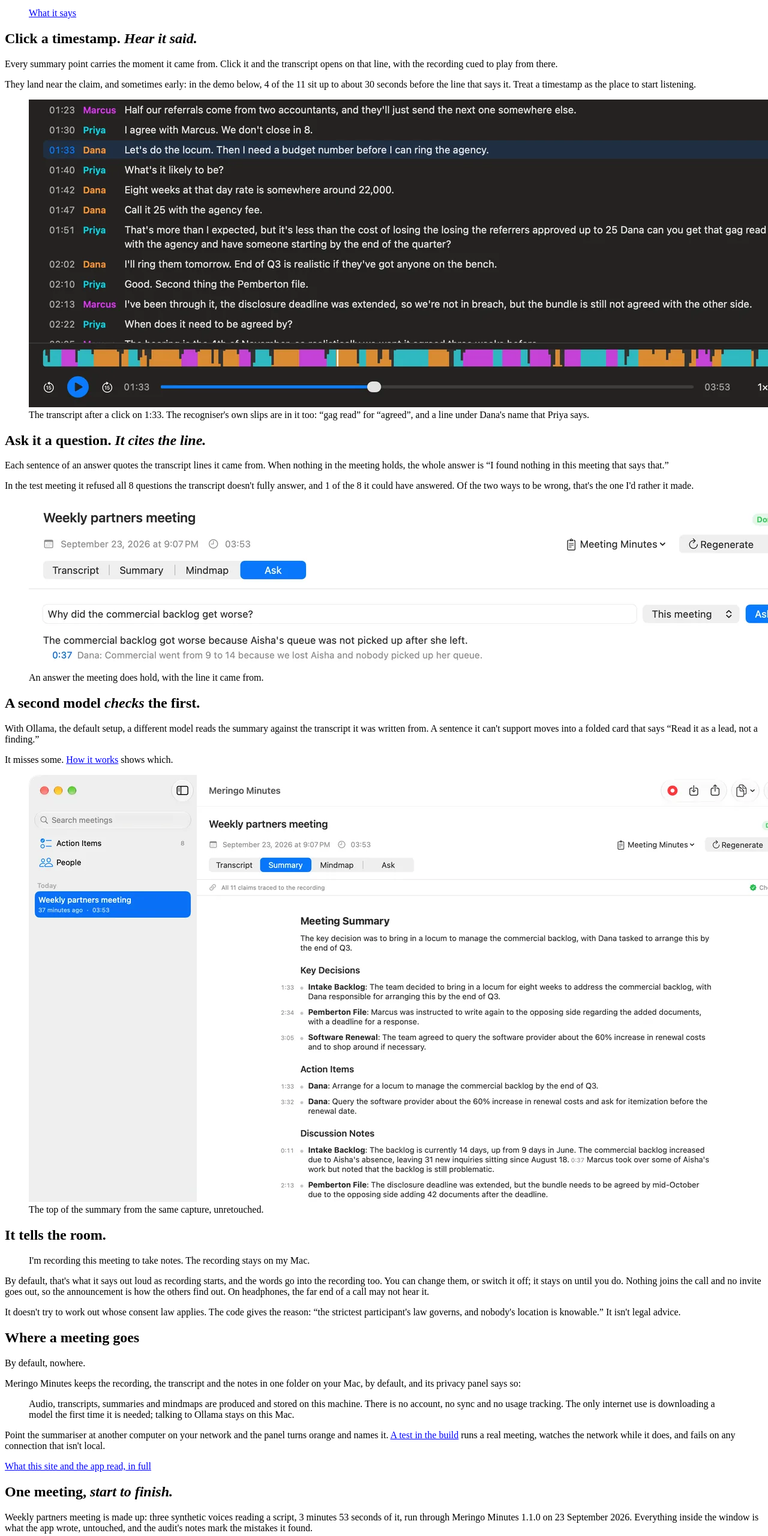
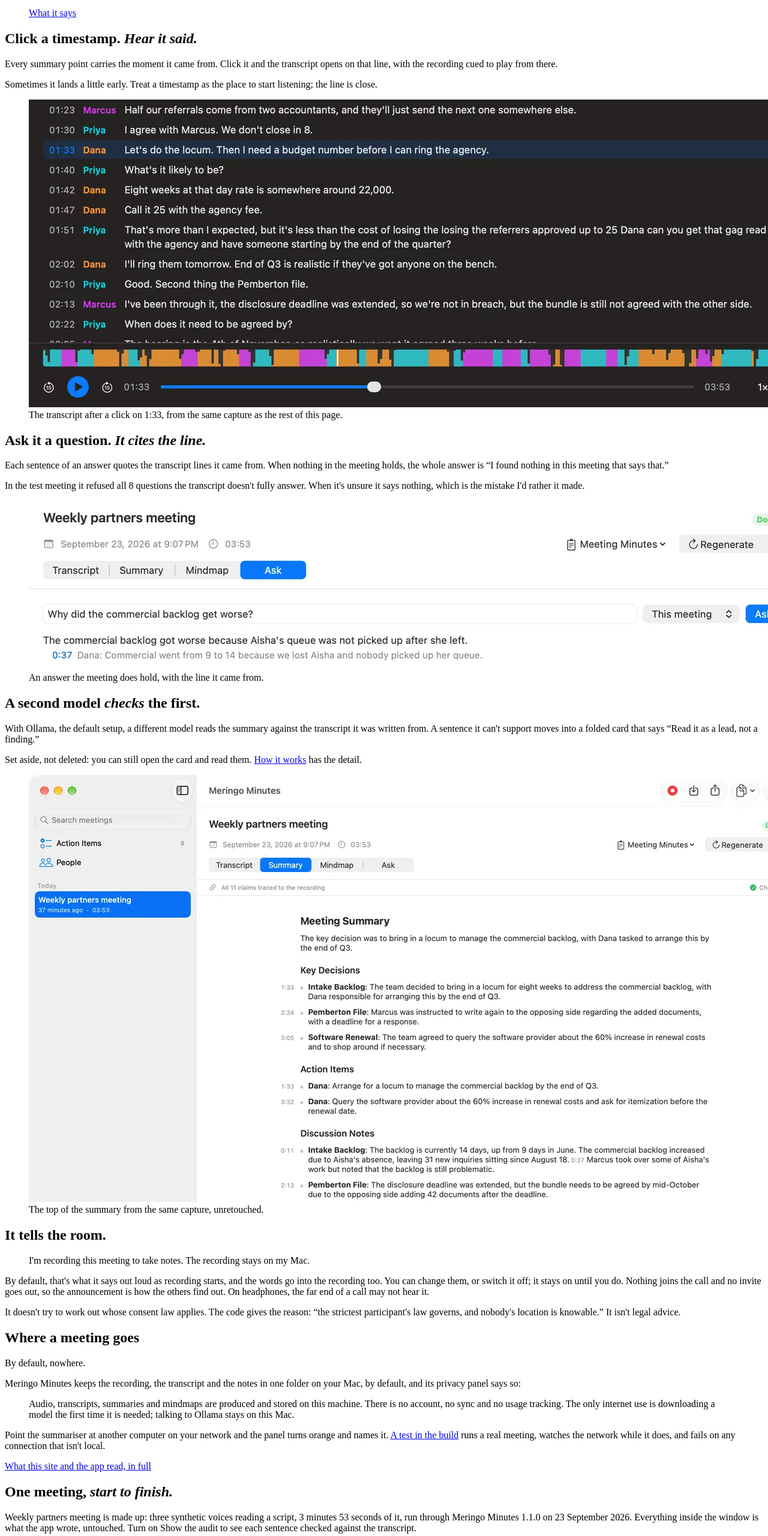
Before and after one commit to meringo-music/meringo-minutes-web, a website with bundled scripts: page index.html in a window 1280 px wide. Shown: the part 961-3522 px from the top of the page at 60% size. Built offline with nearby package versions, Linux system fonts and the light colour scheme.

Commit message:
Home page: the audit stays behind its toggle
Adam's read: this audience isn't the audiophile one, and a running tally of
the demo's own mistakes reads to a professional buyer as a confession, not
as proof. The refusal stays as the hook and every fact stays on the site;
what moves is where the error-counting lives.

The scoreboard now shows only with Show the audit on (it is that layer's
voice), the timestamp block says "sometimes it lands a little early" in
place of the four-of-eleven count, the transcript caption no longer lists
the recogniser's slips, the Ask block keeps the eight refusals and drops
the one wrong refusal, and the demo intro points at the toggle instead of
at "the mistakes it found". How it works still carries every number.

```diff
--- a/assets/css/site.css
+++ b/assets/css/site.css
@@ -624,7 +624,9 @@ main.page .faq-item > p { margin: 0 0 var(--space-4); }
 .audit-static { border-left: 2px solid var(--rule); padding-left: 12px; color: var(--text-2); }
 @media (max-width: 520px) { .demo-pane, .demo-window .app-head { padding: 12px 16px; } .demo-window .app-tabs { margin-left: 16px; } }
 
-/* The scoreboard: each count a line of its own, the numbers in the display face */
+/* The scoreboard: part of the audit layer, so it shows only with the toggle on;
+   each count a line of its own, the numbers in the display face */
+.demo:not([data-audit="on"]) .demo-score { display: none; }
 .demo-score { margin: var(--space-8) 0 0; padding: var(--space-4) var(--space-6) var(--space-3); background: var(--surface-1); border: 1px solid var(--border); border-radius: var(--radius-md); }
 .score-list { list-style: none; margin: var(--space-2) 0 var(--space-3); padding: 0; }
 .score-list li { padding: var(--space-2) 0; border-top: 1px solid var(--border); color: var(--text-2); font-size: var(--text-sm); }
--- a/index.html
+++ b/index.html
@@ -147,7 +147,7 @@
         <div class="proof-text">
           <h2 id="timestamps-title">Click a timestamp. <em>Hear it said.</em></h2>
           <p>Every summary point carries the moment it came from. Click it and the transcript opens on that line, with the recording cued to play from there.</p>
-          <p>They land near the claim, and sometimes early: in the demo below, <span data-fact="demo-anchor-miss">4</span> of the <span data-fact="demo-anchored">11</span> sit up to about <span data-fact="demo-miss-lag">30</span> seconds before the line that says it. Treat a timestamp as the place to start listening.</p>
+          <p>Sometimes it lands a little early. Treat a timestamp as the place to start listening; the line is close.</p>
         </div>
         <figure class="shot">
           <picture>
@@ -156,7 +156,7 @@
             <source srcset="/assets/img/frames/transcript-cue-light.webp" type="image/webp">
             <img src="/assets/img/frames/transcript-cue-light.png" width="1280" height="513" loading="lazy" decoding="async" alt="The transcript in the Meringo Minutes window after clicking the 1:33 timestamp: that line is highlighted, and the player below is parked at 01:33.">
           </picture>
-          <figcaption>The transcript after a click on <span data-lint="app">1:33</span>. The recogniser's own slips are in it too: <q data-lint="app">gag read</q> for <q>agreed</q>, and a line under Dana's name that Priya says.</figcaption>
+          <figcaption>The transcript after a click on <span data-lint="app">1:33</span>, from the same capture as the rest of this page.</figcaption>
         </figure>
       </div>
     </section>
@@ -166,7 +166,7 @@
         <div class="proof-text">
           <h2 id="ask-title">Ask it a question. <em>It cites the line.</em></h2>
           <p>Each sentence of an answer quotes the transcript lines it came from. When nothing in the meeting holds, the whole answer is <q data-lint="app">I found nothing in this meeting that says that.</q></p>
-          <p>In the test meeting it refused all <span data-fact="ask-unanswerable">8</span> questions the transcript doesn't fully answer, and <span data-fact="ask-answerable-refused">1</span> of the <span data-fact="ask-answerable">8</span> it could have answered. Of the two ways to be wrong, that's the one I'd rather it made.</p>
+          <p>In the test meeting it refused all <span data-fact="ask-unanswerable">8</span> questions the transcript doesn't fully answer. When it's unsure it says nothing, which is the mistake I'd rather it made.</p>
         </div>
         <figure class="shot">
           <picture>
@@ -185,7 +185,7 @@
         <div class="proof-text">
           <h2 id="checked-title">A second model <em>checks</em> the first.</h2>
           <p>With Ollama, the default setup, a different model reads the summary against the transcript it was written from. A sentence it can't support moves into a folded card that says <q data-lint="app">Read it as a lead, not a finding.</q></p>
-          <p>It misses some. <a href="/how-it-works/#checked">How it works</a> shows which.</p>
+          <p>Set aside, not deleted: you can still open the card and read them. <a href="/how-it-works/#checked">How it works</a> has the detail.</p>
         </div>
         <figure class="shot">
           <picture>
@@ -231,14 +231,14 @@
       <div class="wrap">
         <div class="demo-intro">
           <h2 id="demo-title">One meeting, <em>start to finish.</em></h2>
-          <p class="lead">Weekly partners meeting is made up: three synthetic voices reading a script, <span data-fact="demo-duration">3 minutes 53 seconds</span> of it, run through Meringo Minutes <span data-fact="app-version-number">1.1.0</span> on <time datetime="2026-09-23">23 September 2026</time>. Everything inside the window is what the app wrote, untouched, and the audit's notes mark the mistakes it found.</p>
+          <p class="lead">Weekly partners meeting is made up: three synthetic voices reading a script, <span data-fact="demo-duration">3 minutes 53 seconds</span> of it, run through Meringo Minutes <span data-fact="app-version-number">1.1.0</span> on <time datetime="2026-09-23">23 September 2026</time>. Everything inside the window is what the app wrote, untouched. Turn on Show the audit to see each sentence checked against the transcript.</p>
           <p class="fine">Illustrative example: a fictional meeting read by synthetic voices. Re-set from the app's exported files, build <span data-fact="app-version-build">1.1.0 (build 3)</span>, on an <span data-fact="test-mac-chip">M4</span> Mac with <span data-fact="test-mac-memory">24 GB</span>.</p>
         </div>
 
         <div class="demo-controls">
           <div class="demo-toggle" data-demo-js hidden>
             <label class="switch"><input type="checkbox" role="switch" aria-describedby="audit-help" data-audit-toggle> Show the audit</label>
-            <p id="audit-help" class="fine">Marks each sentence and each answer yes, partly or no against the transcript, with where the supporting line actually is.</p>
+            <p id="audit-help" class="fine">Marks each sentence and each answer yes, partly or no against the transcript, with where the supporting line actually is, and counts the misses.</p>
           </div>
           <div class="demo-audio">
             <audio controls preload="none" src="/assets/demo/weekly-partners-meeting.m4a" aria-label="The recording of Weekly partners meeting"></audio>
@@ -265,7 +265,6 @@
             <li><b data-tally="keptPartly">4</b> of <b data-tally="kept">12</b> kept sentences are only partly supported by the transcript</li>
           </ul>
           <!-- /sync:demo-score -->
-          <p class="fine">Turn on Show the audit to see each one.</p>
         </div>
 
         <details class="demo-static" data-demo data-demo-static>
@@ -392,7 +391,7 @@
             <li>An Apple Silicon Mac on <span data-fact="requires-macos">macOS 27</span> or later.</li>
             <li>Ollama, a free app that runs the models. The setup assistant finds it or installs it.</li>
             <li>About <span data-fact="size-default-install">15 GB</span> of disk for the default setup, most of it the two language models.</li>
-            <li>Tested on an <span data-fact="test-mac-chip">M4</span> with <span data-fact="test-mac-memory">24 GB</span>. That's all I know about memory so far.</li>
+            <li>Tested on an <span data-fact="test-mac-chip">M4</span> with <span data-fact="test-mac-memory">24 GB</span>.</li>
           </ul>
           <p><a href="/download/">Every size, on the download page</a></p>
         </div>
```
